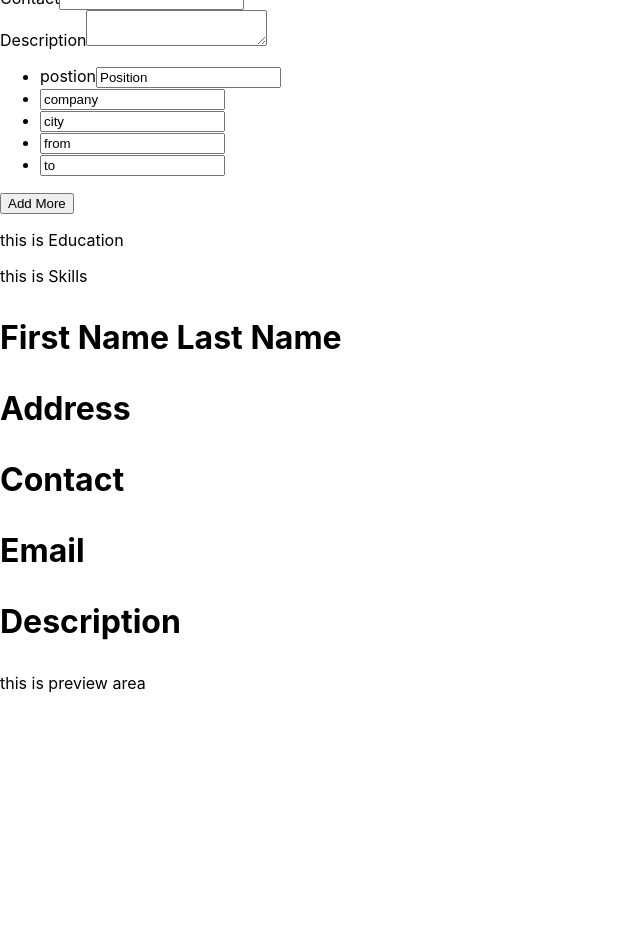
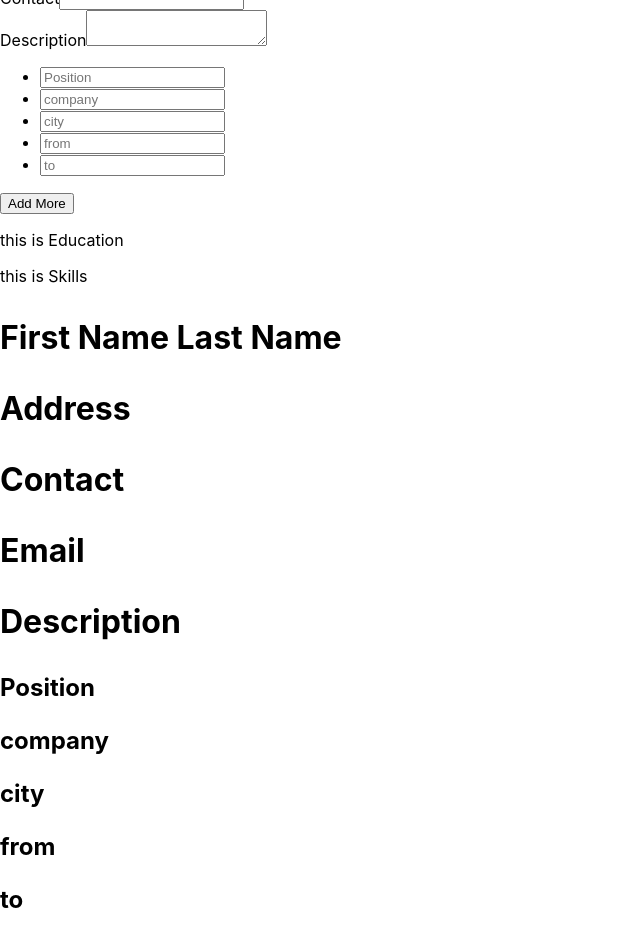
Before and after one commit to Diwashnembang/cv-application, a React (Create React App) app: page / in a window 1280 px wide. Shown: the part 160-1098 px from the top of the page, without its empty margins (0-640 px from the left). Before the commit the page ends 869 px from the top, so only its background shows below. Built offline with nearby package versions, Linux system fonts and the light colour scheme.

Commit message:
user can now add postion

```diff
--- a/src/components/Main.jsx
+++ b/src/components/Main.jsx
@@ -122,16 +122,14 @@ class Main extends Component {
     }));
   };
 
-  handelPositon = (e) => {
+  handelPositon = (e, id) => {
     this.setState((previousState) => ({
-      career: {
-        position: e.target.value,
-        company: previousState.career.company,
-        city: previousState.career.company,
-        from: previousState.career.company,
-        to: previousState.career.company,
-      },
-      carrerHistory: previousState.carrerHistory.concat(previousState.career),
+      careerHistory: previousState.careerHistory.map((career) => {
+        if (career.id === id) {
+          career.position.text = e.target.value;
+        }
+        return career;
+      }),
     }));
   };
 
@@ -182,7 +180,6 @@ class Main extends Component {
       careerHistory,
       addCareer: this.addCareer,
     };
-    console.log(this.state.careerHistory);
 
     return (
       <div id="main">
@@ -190,7 +187,7 @@ class Main extends Component {
           personalInfoUtility={personalInfoFunc}
           careerInfoUtility={careerInfoUtility}
         />
-        <PreviewArea info={info} />
+        <PreviewArea info={info} careerHistory={careerHistory} />
       </div>
     );
   }
--- a/src/components/PreviewArea.jsx
+++ b/src/components/PreviewArea.jsx
@@ -1,13 +1,9 @@
 import React, { PureComponent } from 'react';
 import PropTypes from 'prop-types';
 import PreviewPersonalInfo from './previewUserinfo/PreviewPersonalnfo';
+import PreviewCareerInfo from './previewUserinfo/PreviewCareerInfo';
 
 class PreviewArea extends PureComponent {
-  // eslint-disable-next-line no-useless-constructor
-  constructor(props) {
-    super(props);
-  }
-
   // eslint-disable-next-line class-methods-use-this
   capitalize(sentence) {
     if (typeof sentence !== 'string') return ('error');
@@ -25,11 +21,12 @@ class PreviewArea extends PureComponent {
   }
 
   render() {
-    const { info } = this.props;
+    const { info, careerHistory } = this.props;
+
     return (
       <div id="previewArea">
         <PreviewPersonalInfo info={info} capitalize={this.capitalize} />
-        <p>this is preview area</p>
+        <PreviewCareerInfo careerHistory={careerHistory} />
       </div>
 
     );
@@ -43,6 +40,7 @@ PreviewArea.propTypes = {
       lastName: PropTypes.string.isRequired,
     },
   ).isRequired,
+  careerHistory: PropTypes.array.isRequired,
 };
 
 export default PreviewArea;
--- a/src/components/getUserInfo/CareerInfo.jsx
+++ b/src/components/getUserInfo/CareerInfo.jsx
@@ -4,22 +4,29 @@ import PropTypes from 'prop-types';
 class CareerInfo extends PureComponent {
   render() {
     const { addCareer, getPosition, getCareerHistory } = this.props;
-    console.log(addCareer);
     return (
       <div>
         <ul>
           {getCareerHistory.map((career) => (
-            <div key={career.id}>
-              <li>
+            <div key={career.id} data-key={career.id}>
+              <li key={career.position.id}>
                 <label htmlFor="postion">
-                  postion
-                  <input value={career.position.text} type="text" name="position" id="position" key={career.position.id} />
+                  <input
+                    placeholder={career.position.text}
+                    type="text"
+                    name="position"
+                    id="position"
+                    onChange={(e) => {
+
+                      getPosition(e,career.id);
+                    }}
+                  />
                 </label>
               </li>
-              <li><input value={career.company.text} type="text" name="position" id="position" key={career.company.id} /></li>
-              <li><input value={career.city.text} type="text" name="position" id="position" key={career.city.id} /></li>
-              <li><input value={career.from.text} type="text" name="position" id="position" key={career.from.id} /></li>
-              <li><input value={career.to.text} type="text" name="position" id="position" key={career.to.id} /></li>
+              <li key={career.company.id}><input placeholder={career.company.text} type="text" name="position" id="position" /></li>
+              <li key={career.city.id}><input placeholder={career.city.text} type="text" name="position" id="position" /></li>
+              <li key={career.from.id}><input placeholder={career.from.text} type="text" name="position" id="position" /></li>
+              <li key={career.to.id}><input placeholder={career.to.text} type="text" name="position" id="position" /></li>
             </div>
           ))}
         </ul>
--- /dev/null
+++ b/src/components/previewUserinfo/PreviewCareerInfo.jsx
@@ -0,0 +1,31 @@
+import React, { PureComponent } from 'react';
+import PropTypes from 'prop-types';
+
+class PreviewCareerInfo extends PureComponent {
+  render() {
+    const { careerHistory } = this.props;
+    return (
+      <div>
+        {careerHistory.map((career) => (
+          <section>
+            <h1>
+
+              <p>{career.position.text}</p>
+              <p>{career.company.text}</p>
+              <p>{career.city.text}</p>
+              <p>{career.from.text}</p>
+              <p>{career.to.text}</p>
+
+            </h1>
+          </section>
+        ))}
+      </div>
+
+    );
+  }
+}
+
+PreviewCareerInfo.proptype = {
+  careerHistory: PropTypes.array.isRequired,
+};
+export default PreviewCareerInfo;
```
